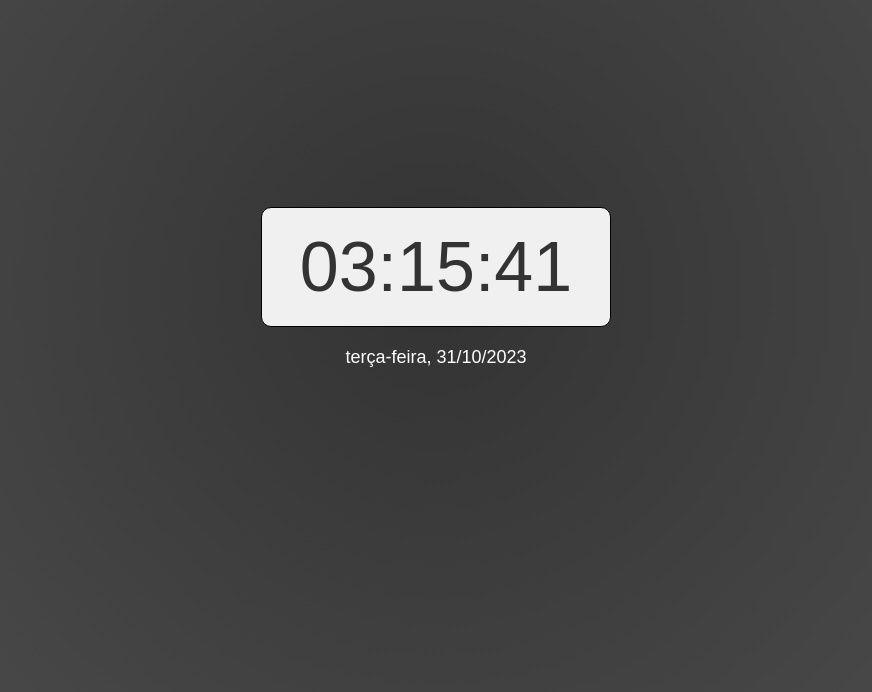
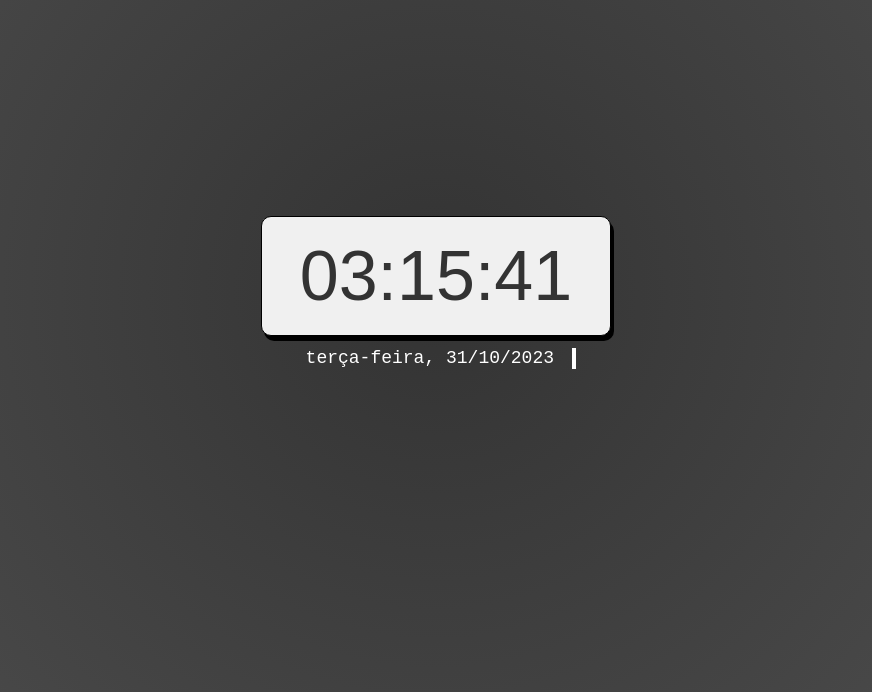
Before and after one commit to lucasshira/digital-clock-js, a plain HTML site: page index.html in a window 1280 px wide. Shown: the part 108-800 px from the top of the page, without its empty margins (204-1076 px from the left). Drawn offline with Linux system fonts and the light colour scheme.

Commit message:
Update style.css

```diff
--- a/style.css
+++ b/style.css
@@ -23,6 +23,7 @@ body {
     align-items: center;
     background-color: #f0f0f0;
     border: 1px solid #000;
+    box-shadow: 3px 5px #000000;
     border-radius: 10px;
     color: #333;
     display: flex;
@@ -34,8 +35,28 @@ body {
 }
 
 .date {
-    margin-top: 10px;
+    margin-top: 12px;
     font-size: 18px;
     color: #fff;
     padding: 10px;
+    font-family: monospace;
+    border-right: 4px solid;
+    line-height: 1px;
+    width: 26ch;
+    white-space: nowrap;
+    overflow: hidden;
+    animation: typing 2.5s steps(26),
+    blinking 0.5s infinite step-end alternate;
 }
+
+@keyframes typing {
+    from {
+        width: 0;
+    }
+}
+
+@keyframes blinking {
+    50% {
+        border-color: transparent;
+    }
+}
```
